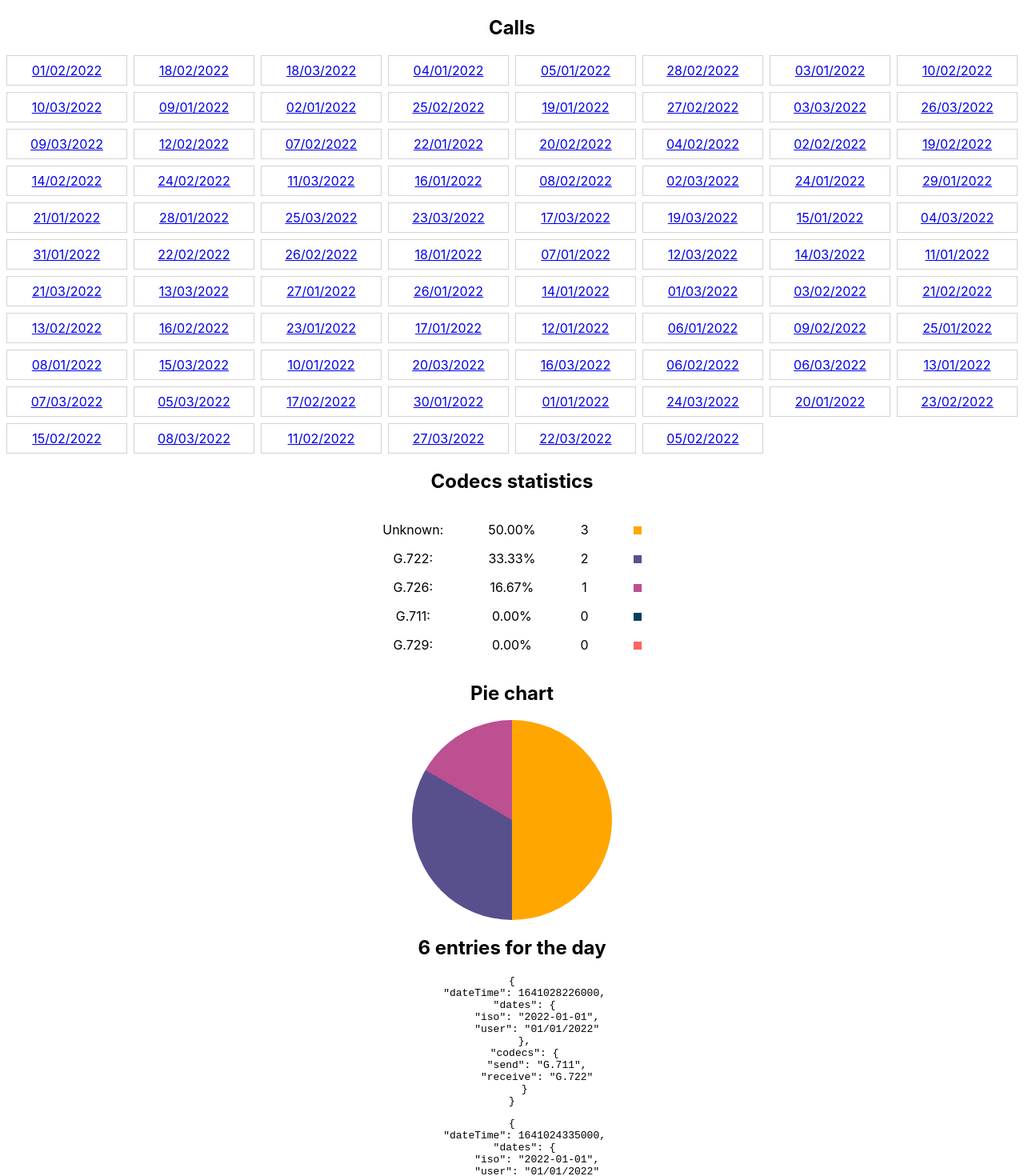
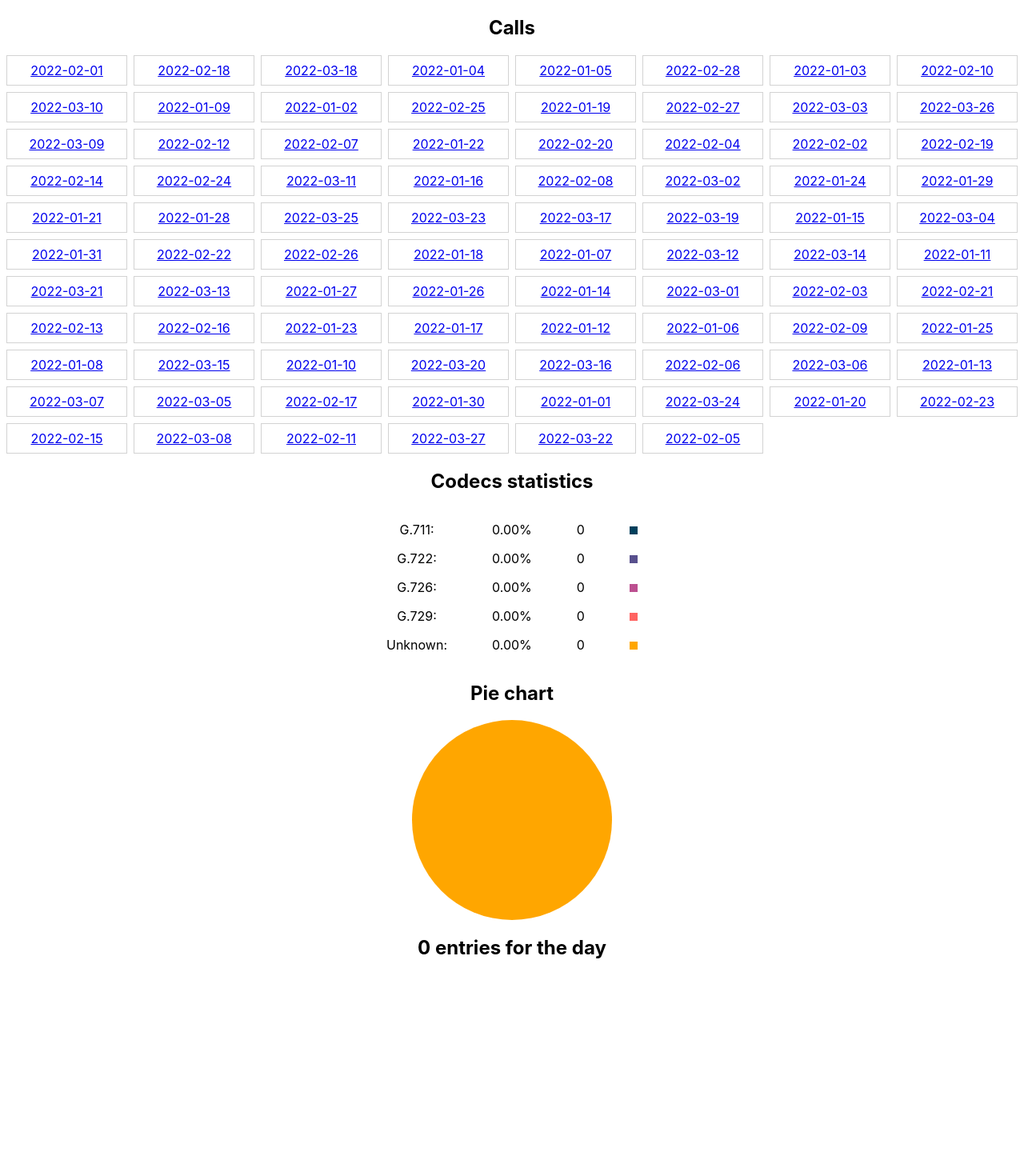
Before and after one commit to maurer2/fernsprecher-kodierer-dekodierer-schau, a React (Create React App) app in the folder app/: page /calls/01-01-2022 in a window 1280 px wide. Shown: the top 1470 px of the page at 80% size. After the commit the page ends 1219 px from the top, so only its background shows below. Built offline with nearby package versions, Linux system fonts and the light colour scheme.

Commit message:
Moved to all-iso dates

```diff
--- a/app/src/features/calls/Calls.tsx
+++ b/app/src/features/calls/Calls.tsx
@@ -15,8 +15,8 @@ const Calls: VFC<Readonly<Types.CallsProps>> = (): ReactElement => {
   const isLoading = useSelector((state: RootState) => state.calls.isLoading);
   const calls = useSelector(getCallsUnsorted);
   const daysWithCalls = useSelector(getDaysWithCalls);
+  const { pathname } = useLocation();
   const dispatch = useDispatch();
-  const { pathname } = useLocation();
 
   const hasDayParameter = matchPath({ path: '/calls/:day' }, pathname) !== null;
 
--- a/app/src/features/calls/components/Call/Call.tsx
+++ b/app/src/features/calls/components/Call/Call.tsx
@@ -10,18 +10,18 @@ import * as Types from './Call.types';
 
 const Call: VFC<Readonly<Types.CallProps>> = ({ calls }) => {
   const { day = '' } = useParams();
-  const dayFormatted = day.replaceAll('-', '/');
+  const [groupedCallList] = useCallListGroupedByDate(calls);
 
-  const [groupedCallList] = useCallListGroupedByDate(calls);
   const entriesForDay = useMemo(
-    () => groupedCallList[dayFormatted] ?? [],
-    [dayFormatted, groupedCallList]
+    () => groupedCallList[day] ?? [],
+    [groupedCallList, day]
   );
-  const receiveCodecs = useMemo(
+  const receiveCodecsForDay = useMemo(
     () => entriesForDay.map((entry) => entry.codecs.receive),
     [entriesForDay]
   );
-  const [numberOfCodecs, codecsStatistics] = useCallStatistics(receiveCodecs);
+
+  const [numberOfCodecs, codecsStatistics] = useCallStatistics(receiveCodecsForDay);
 
   return (
     <div className="container">
--- a/app/src/features/calls/components/Navigation/Navigation.tsx
+++ b/app/src/features/calls/components/Navigation/Navigation.tsx
@@ -13,7 +13,7 @@ const Navigation: VFC<Readonly<Types.NavigationProps>> = ({daysWithCalls}): Reac
       {daysWithCalls.map((day) => (
         <Fragment key={day}>
           <Link
-            to={`/calls/${day.replaceAll('/', '-')}`}
+            to={`/calls/${day}`}
             className='nav-link'
           >
             {day}
--- a/app/src/features/calls/hooks/useCallListGroupedByDate.ts
+++ b/app/src/features/calls/hooks/useCallListGroupedByDate.ts
@@ -7,7 +7,7 @@ export default function useCallListGroupedByDate(callList: Call[]): readonly [Ca
   const [callsOrdered, setIsOnline] = useState<CallListOrderedByDate>({});
 
   useEffect(() => {
-    const callsGroupedByDate = groupBy(callList, (call) => call.dates.user);
+    const callsGroupedByDate = groupBy(callList, (call) => call.dates.iso);
 
     setIsOnline(callsGroupedByDate);
   }, [callList]);
--- a/app/src/features/calls/store/callsSelectors.ts
+++ b/app/src/features/calls/store/callsSelectors.ts
@@ -54,7 +54,7 @@ const getSendCodecsQuantities = (state: RootState) => {
 };
 
 const getDaysWithCalls = (state: RootState): string[] => {
-  const daysBag: string[] = state.calls.callList.map(({ dates }) => dates.user)
+  const daysBag: string[] = state.calls.callList.map(({ dates }) => dates.iso)
   const daysSet: string[] = [...new Set(daysBag)];
 
   return daysSet;
```
